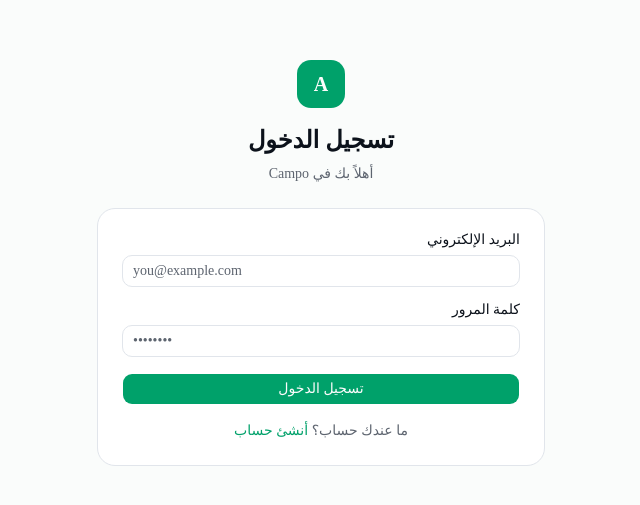
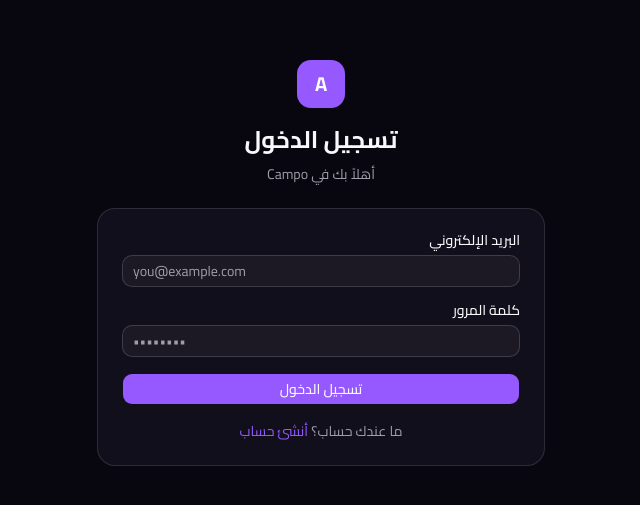
Before and after one commit to KAOS1234567/apexacademy3, a Next.js app: page /login in a window 1280 px wide. Shown: the part 137-642 px from the top of the page, without its empty margins (417-1057 px from the left). Built offline with nearby package versions, Linux system fonts and the light colour scheme.

Commit message:
style: purple dark theme

```diff
--- a/src/app/globals.css
+++ b/src/app/globals.css
@@ -48,72 +48,72 @@
 }
 
 :root {
-  --background: oklch(0.99 0.003 160);
-  --foreground: oklch(0.18 0.02 260);
+  --background: oklch(0.99 0.003 300);
+  --foreground: oklch(0.18 0.02 300);
   --card: oklch(1 0 0);
-  --card-foreground: oklch(0.18 0.02 260);
+  --card-foreground: oklch(0.18 0.02 300);
   --popover: oklch(1 0 0);
-  --popover-foreground: oklch(0.18 0.02 260);
-  --primary: oklch(0.62 0.15 162);
+  --popover-foreground: oklch(0.18 0.02 300);
+  --primary: oklch(0.5 0.2 295);
   --primary-foreground: oklch(0.99 0 0);
-  --secondary: oklch(0.96 0.008 260);
-  --secondary-foreground: oklch(0.25 0.03 260);
-  --muted: oklch(0.96 0.008 260);
-  --muted-foreground: oklch(0.5 0.02 260);
-  --accent: oklch(0.55 0.2 270);
+  --secondary: oklch(0.96 0.01 300);
+  --secondary-foreground: oklch(0.25 0.03 300);
+  --muted: oklch(0.96 0.01 300);
+  --muted-foreground: oklch(0.5 0.02 300);
+  --accent: oklch(0.65 0.18 330);
   --accent-foreground: oklch(0.99 0 0);
   --destructive: oklch(0.577 0.245 27.325);
-  --border: oklch(0.92 0.01 260);
-  --input: oklch(0.92 0.01 260);
-  --ring: oklch(0.62 0.15 162);
-  --chart-1: oklch(0.62 0.15 162);
-  --chart-2: oklch(0.55 0.2 270);
-  --chart-3: oklch(0.75 0.15 100);
+  --border: oklch(0.92 0.01 300);
+  --input: oklch(0.92 0.01 300);
+  --ring: oklch(0.5 0.2 295);
+  --chart-1: oklch(0.5 0.2 295);
+  --chart-2: oklch(0.65 0.18 330);
+  --chart-3: oklch(0.62 0.15 162);
   --chart-4: oklch(0.68 0.17 40);
-  --chart-5: oklch(0.6 0.18 320);
+  --chart-5: oklch(0.6 0.18 220);
   --radius: 0.625rem;
-  --sidebar: oklch(0.98 0.005 260);
-  --sidebar-foreground: oklch(0.18 0.02 260);
-  --sidebar-primary: oklch(0.62 0.15 162);
+  --sidebar: oklch(0.98 0.005 300);
+  --sidebar-foreground: oklch(0.18 0.02 300);
+  --sidebar-primary: oklch(0.5 0.2 295);
   --sidebar-primary-foreground: oklch(0.99 0 0);
-  --sidebar-accent: oklch(0.55 0.2 270);
+  --sidebar-accent: oklch(0.65 0.18 330);
   --sidebar-accent-foreground: oklch(0.99 0 0);
-  --sidebar-border: oklch(0.92 0.01 260);
-  --sidebar-ring: oklch(0.62 0.15 162);
+  --sidebar-border: oklch(0.92 0.01 300);
+  --sidebar-ring: oklch(0.5 0.2 295);
 }
 
 .dark {
-  --background: oklch(0.15 0.02 260);
-  --foreground: oklch(0.98 0.005 160);
-  --card: oklch(0.2 0.02 260);
-  --card-foreground: oklch(0.98 0.005 160);
-  --popover: oklch(0.2 0.02 260);
-  --popover-foreground: oklch(0.98 0.005 160);
-  --primary: oklch(0.72 0.17 162);
-  --primary-foreground: oklch(0.15 0.02 260);
-  --secondary: oklch(0.27 0.02 260);
-  --secondary-foreground: oklch(0.98 0.005 160);
-  --muted: oklch(0.27 0.02 260);
-  --muted-foreground: oklch(0.7 0.02 260);
-  --accent: oklch(0.62 0.22 270);
-  --accent-foreground: oklch(0.98 0 0);
+  --background: oklch(0.13 0.02 295);
+  --foreground: oklch(0.98 0.005 300);
+  --card: oklch(0.18 0.025 295);
+  --card-foreground: oklch(0.98 0.005 300);
+  --popover: oklch(0.18 0.025 295);
+  --popover-foreground: oklch(0.98 0.005 300);
+  --primary: oklch(0.62 0.24 295);
+  --primary-foreground: oklch(0.99 0 0);
+  --secondary: oklch(0.24 0.025 295);
+  --secondary-foreground: oklch(0.98 0.005 300);
+  --muted: oklch(0.24 0.025 295);
+  --muted-foreground: oklch(0.7 0.02 300);
+  --accent: oklch(0.72 0.2 330);
+  --accent-foreground: oklch(0.99 0 0);
   --destructive: oklch(0.704 0.191 22.216);
-  --border: oklch(1 0 0 / 10%);
+  --border: oklch(1 0 0 / 12%);
   --input: oklch(1 0 0 / 15%);
-  --ring: oklch(0.72 0.17 162);
-  --chart-1: oklch(0.72 0.17 162);
-  --chart-2: oklch(0.62 0.22 270);
-  --chart-3: oklch(0.8 0.15 100);
+  --ring: oklch(0.62 0.24 295);
+  --chart-1: oklch(0.62 0.24 295);
+  --chart-2: oklch(0.72 0.2 330);
+  --chart-3: oklch(0.72 0.17 162);
   --chart-4: oklch(0.72 0.17 40);
-  --chart-5: oklch(0.65 0.2 320);
-  --sidebar: oklch(0.18 0.02 260);
-  --sidebar-foreground: oklch(0.98 0.005 160);
-  --sidebar-primary: oklch(0.72 0.17 162);
-  --sidebar-primary-foreground: oklch(0.15 0.02 260);
-  --sidebar-accent: oklch(0.62 0.22 270);
-  --sidebar-accent-foreground: oklch(0.98 0 0);
-  --sidebar-border: oklch(1 0 0 / 10%);
-  --sidebar-ring: oklch(0.72 0.17 162);
+  --chart-5: oklch(0.65 0.2 220);
+  --sidebar: oklch(0.16 0.02 295);
+  --sidebar-foreground: oklch(0.98 0.005 300);
+  --sidebar-primary: oklch(0.62 0.24 295);
+  --sidebar-primary-foreground: oklch(0.99 0 0);
+  --sidebar-accent: oklch(0.72 0.2 330);
+  --sidebar-accent-foreground: oklch(0.99 0 0);
+  --sidebar-border: oklch(1 0 0 / 12%);
+  --sidebar-ring: oklch(0.62 0.24 295);
 }
 
 @layer base {
--- a/src/app/layout.tsx
+++ b/src/app/layout.tsx
@@ -1,9 +1,6 @@
 import type { Metadata } from "next";
-import { Cairo, Geist } from "next/font/google";
+import { Cairo } from "next/font/google";
 import "./globals.css";
-import { cn } from "@/lib/utils";
-
-const geist = Geist({subsets:['latin'],variable:'--font-sans'});
 
 const cairo = Cairo({
   variable: "--font-cairo",
@@ -22,8 +19,8 @@ const cairo = Cairo({
   children: React.ReactNode;
 }>) {
   return (
-                    <html lang="ar" dir="rtl" className={cn("font-sans", geist.variable)}>
-                          <body className={`${cairo.variable} antialiased`}>
+    <html lang="ar" dir="rtl" className={`dark ${cairo.variable}`}>
+      <body className="antialiased">
         {children}
       </body>
     </html>
```
Lines whose indentation alone changed are shown as unchanged.
